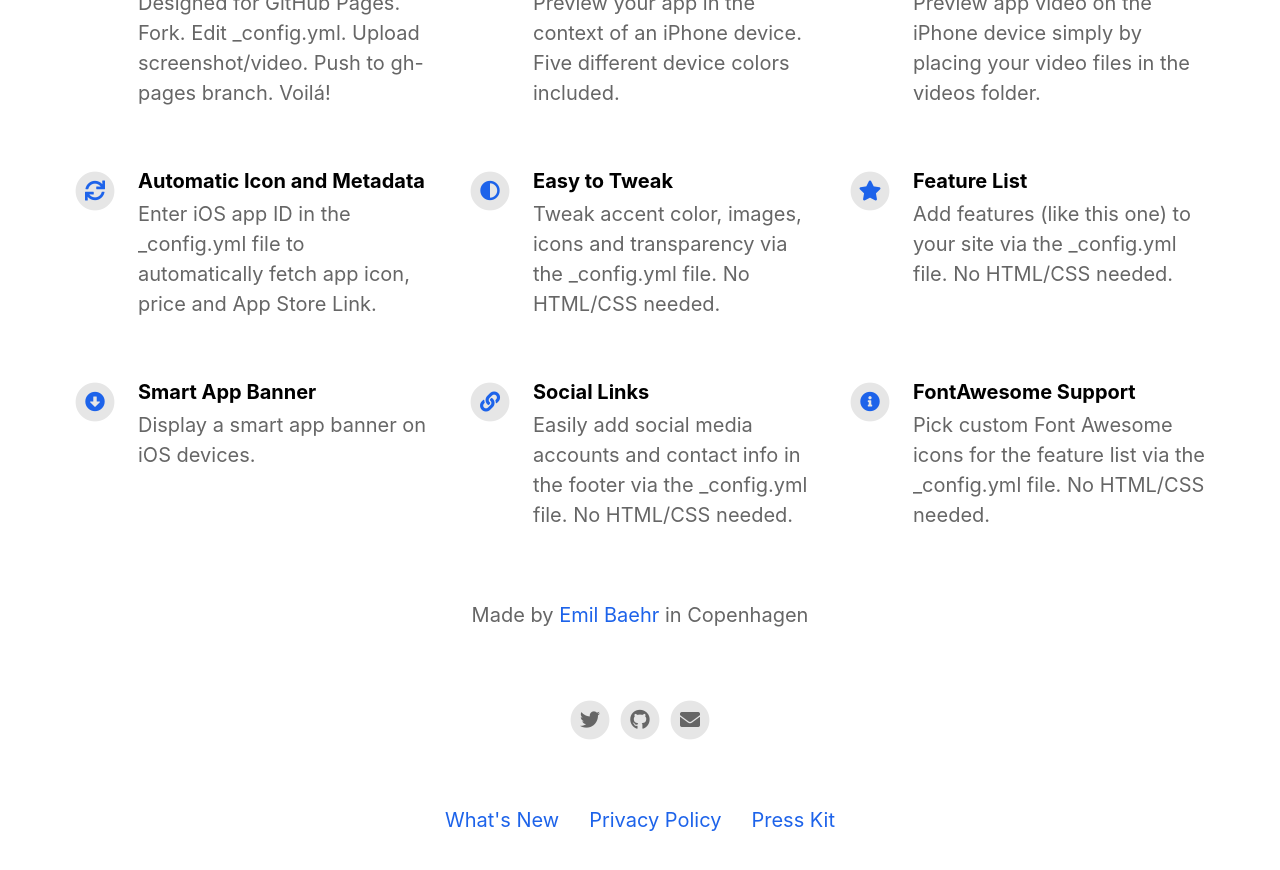
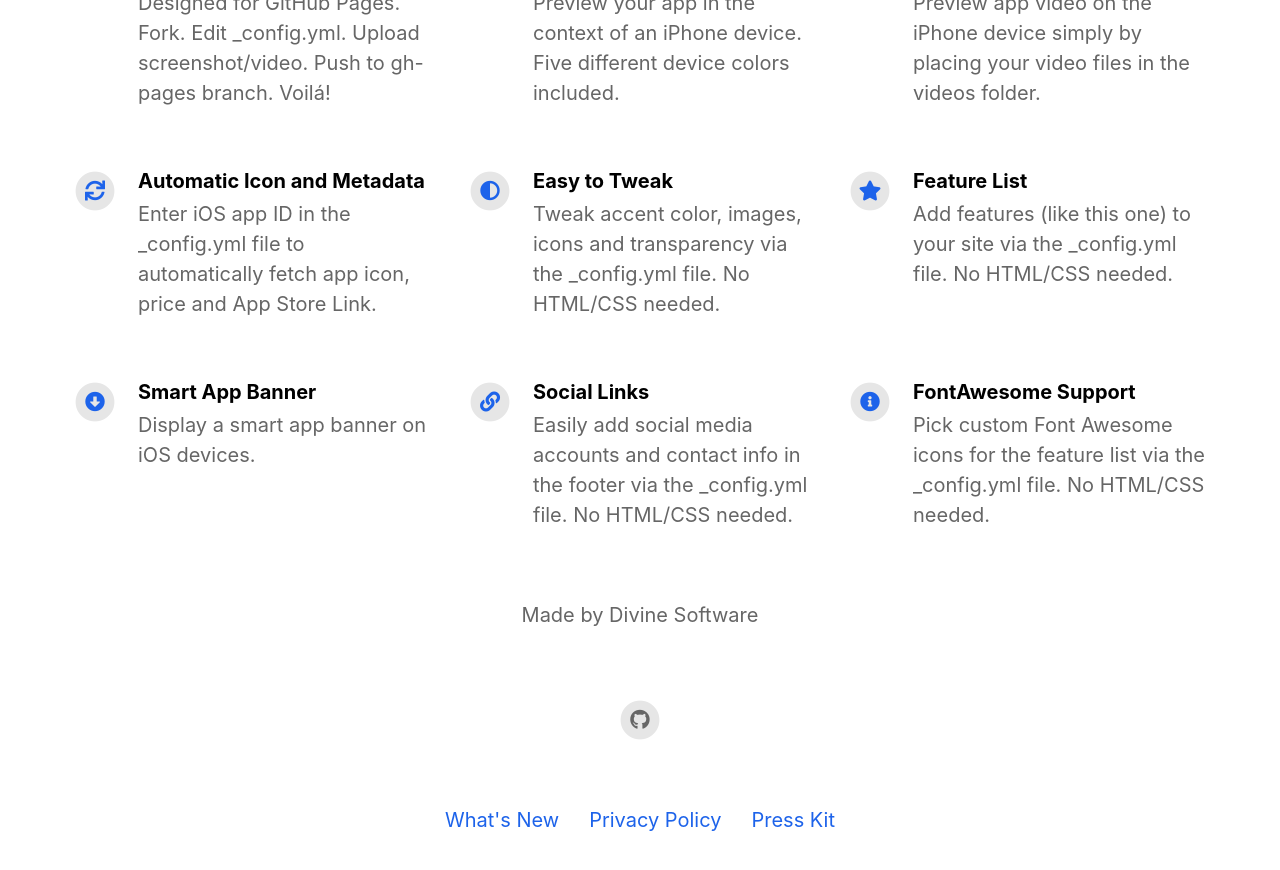
Before and after one commit to JohnRipper/DivineSoftware.github.io, a Jekyll site: the page built from index.html, in a window 1280 px wide and 900 px high, scrolled down 1124 px. Shown: the top 870 px of the window. Built offline with Jekyll 4.4.1, drawn with Linux system fonts in a browser that asks for light colours; nearby versions of some CDN libraries.

Commit message:
Update _config.yml

```diff
--- a/_config.yml
+++ b/_config.yml
@@ -19,14 +19,14 @@
 
 
 # Information About Yourself
-your_name                                 : Emil Baehr
-your_link                                 : https://emilbaehr.com
-your_city                                 : Copenhagen
-email_address                             : emil.baehr@gmail.com
+your_name                                 : Divine Software
+your_link                                 :
+your_city                                 :
+email_address                             :
 facebook_username                         :
-instagram_username                        : ebaehr
-twitter_username                          : ebaehr
-github_username                           : emilbaehr
+instagram_username                        :
+twitter_username                          :
+github_username                           : divinesoftware
 youtube_username                          :
 
 
```
